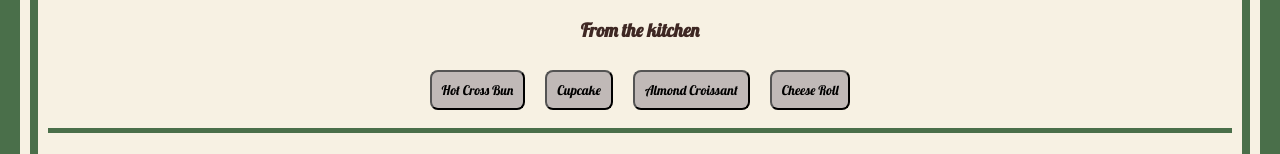
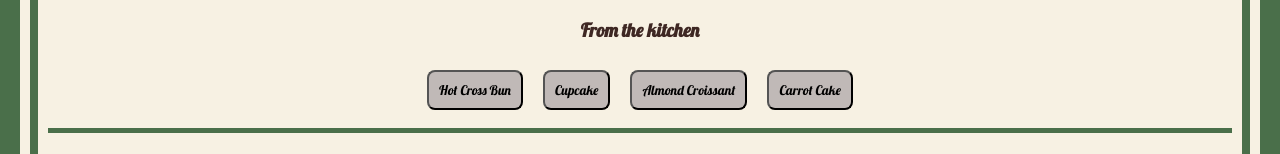
Before and after one commit to ryan-caarter/coffee-pos, a React (Create React App) app: page / in a window 1280 px wide. Both pictures are taken after a click on the button "User". Shown: the part 213-367 px from the top of the page. Built offline with nearby package versions, Linux system fonts and the light colour scheme; no server answers.

Commit message:
Add orderform

```diff
--- a/src/OrderForm.js
+++ b/src/OrderForm.js
@@ -2,7 +2,7 @@
 import React, { useState } from "react";
 
 const coffeeOptions = ["Tea", "Espresso", "Americano", "Flat White", "Iced Latte", "Iced Chocolate"];
-const pastryOptions = ["Hot Cross Bun", "Cupcake", "Almond Croissant", "Cheese Roll"];
+const pastryOptions = ["Hot Cross Bun", "Cupcake", "Almond Croissant", "Carrot Cake"];
 
 const OrderForm = ({ addOrder }) => {
   const [selectedCoffee, setSelectedCoffee] = useState("");
```
